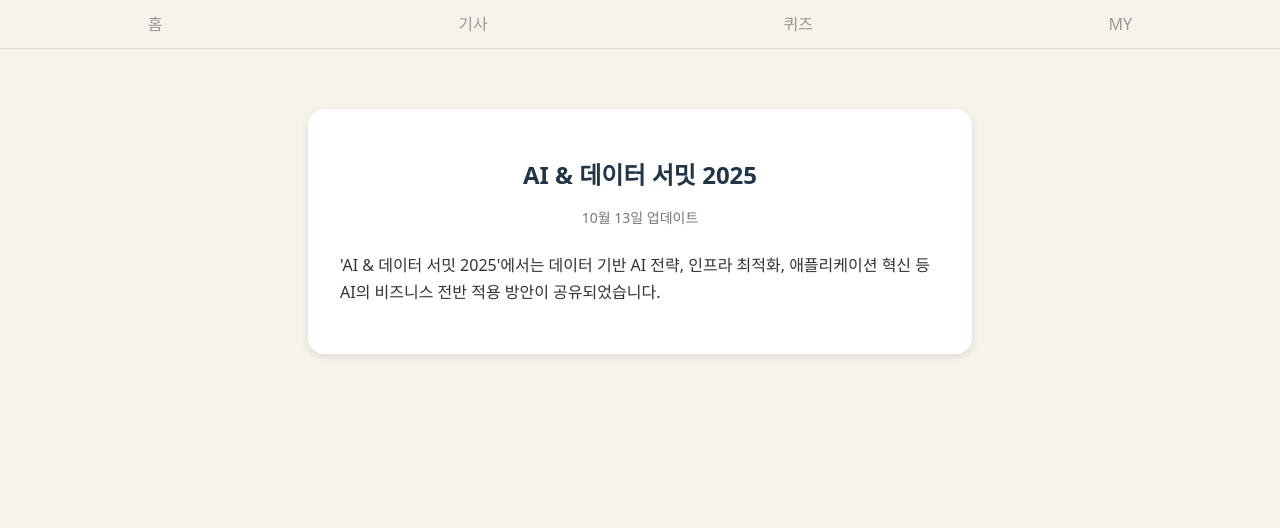
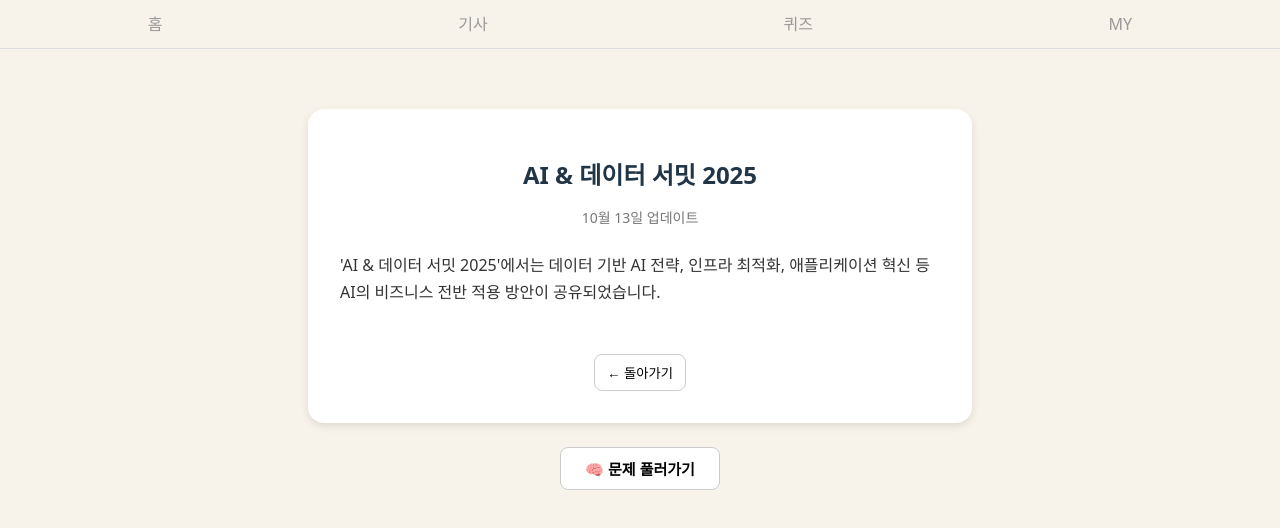
Before and after one commit to OneBitAritcle/oba_frontend, a React (Vite) app: page /article_detail/1 in a window 1280 px wide. Shown: the top 528 px of the page. Built offline with nearby package versions, Linux system fonts and the light colour scheme.

Commit message:
ON-61 기사 상세페이지 돌아가기, 문제풀러가기 버튼 추가

```diff
--- a/src/pages/Article_detail.tsx
+++ b/src/pages/Article_detail.tsx
@@ -1,7 +1,8 @@
-import { useParams } from "react-router-dom";
+import { useParams, useNavigate } from "react-router-dom";
 
 export default function Article_detail() {
   const { id } = useParams();
+  const navigate = useNavigate();
 
   const articles = [
     {
@@ -31,27 +32,37 @@ export default function Article_detail() {
   }
 
   return (
+    // ✅ 전체 컨테이너를 세로(column) 방향으로 정렬해서
+    //    카드 → 버튼 순으로 쌓이게 함
     <div
       style={{
         minHeight: "100vh",
         backgroundColor: "#F7F3EA",
-        display: "flex",              // ✅ 중앙 정렬을 위한 Flex
-        justifyContent: "center",     // ✅ 수평 가운데
-        alignItems: "flex-start",     // ✅ 위쪽 기준
+        display: "flex",
+        flexDirection: "column", // ✅ 세로 배치
+        alignItems: "center", // ✅ 중앙 정렬
         padding: "60px 16px",
       }}
     >
+      {/* 🟩 카드 영역 */}
       <div
         style={{
           backgroundColor: "#fff",
           borderRadius: "16px",
           boxShadow: "0 3px 8px rgba(0,0,0,0.1)",
           width: "100%",
-          maxWidth: "600px",           // ✅ 중앙 카드 최대 너비
+          maxWidth: "600px",
           padding: "32px",
+          marginBottom: "24px", // ✅ 버튼과의 간격
         }}
       >
-        <h1 style={{ fontSize: "24px", marginBottom: "12px", textAlign: "center" }}>
+        <h1
+          style={{
+            fontSize: "24px",
+            marginBottom: "12px",
+            textAlign: "center",
+          }}
+        >
           {article.title}
         </h1>
         <p
@@ -74,7 +85,9 @@ export default function Article_detail() {
         >
           {article.content}
         </p>
-        {/* <div style={{ display: "flex", justifyContent: "center" }}>
+
+        {/* 돌아가기 버튼은 카드 안쪽 유지 */}
+        <div style={{ display: "flex", justifyContent: "center" }}>
           <button
             onClick={() => window.history.back()}
             style={{
@@ -88,7 +101,25 @@ export default function Article_detail() {
           >
             ← 돌아가기
           </button>
-        </div> */}
+        </div>
+      </div>
+
+      {/* ✅ 문제 풀러가기 버튼: 카드 바깥, 중앙정렬 상태로 아래쪽 배치 */}
+      <div style={{ textAlign: "center" }}>
+        <button
+          onClick={() => navigate(`/quiz/${id}`)}
+          style={{
+            background: "#fff",
+            border: "1px solid #ccc",
+            padding: "10px 24px",
+            borderRadius: "8px",
+            cursor: "pointer",
+            fontSize: "15px",
+            fontWeight: "600",
+          }}
+        >
+          🧠 문제 풀러가기
+        </button>
       </div>
     </div>
   );
```
